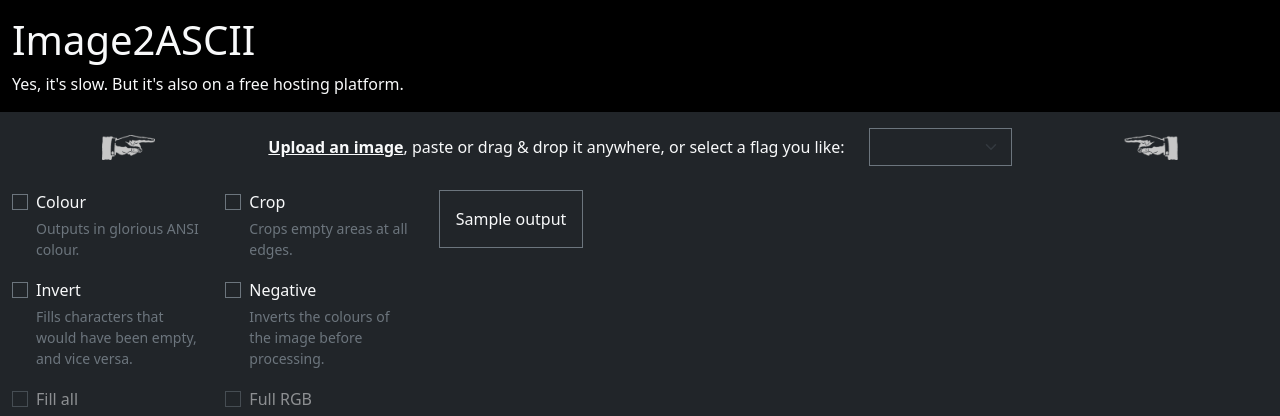
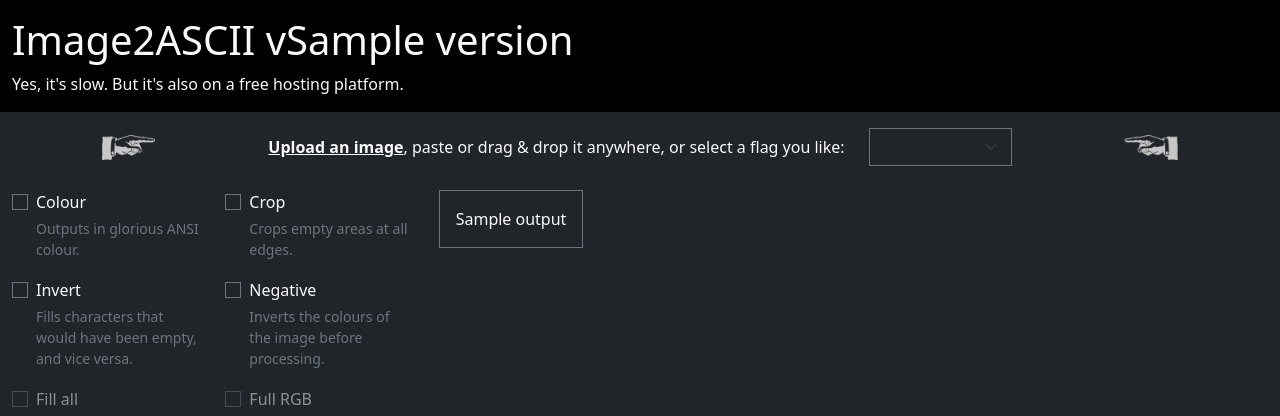
Before and after one commit to Eboreg/image2ascii, a Flask app: template image2ascii/templates/index.html in a window 1280 px wide. Shown: the top 416 px of the page. Run offline with Flask 2, Linux system fonts and the light colour scheme; the template is opened without the code that fills it: most values are stand-ins (such as "Sample title", 1, 10 or a date in 2020); parts of the project's set-up code (start-up, migrations or seed data) failed here and were passed over; some libraries are stand-ins or nearby versions.

Commit message:
Display version in HTML title and header

```diff
--- a/image2ascii/templates/index.html
+++ b/image2ascii/templates/index.html
@@ -2,7 +2,7 @@
 <html lang="sv">
 
 <head>
-    <title>Image2ASCII</title>
+    <title>Image2ASCII v{{ version }}</title>
     <meta charset="UTF-8" />
     <meta name="viewport" content="width=device-width,initial-scale=1" />
     <meta name="description" content="Fancy image to ASCII/ANSI converter" />
@@ -28,7 +28,7 @@
     <div class="d-flex flex-column h-100">
         <header class="bg-black py-3">
             <div class="container-fluid">
-                <h1>Image2ASCII</h1>
+                <h1>Image2ASCII v{{ version }}</h1>
                 <p class="m-0">Yes, it's slow. But it's also on a free hosting platform.</p>
             </div>
         </header>
```
